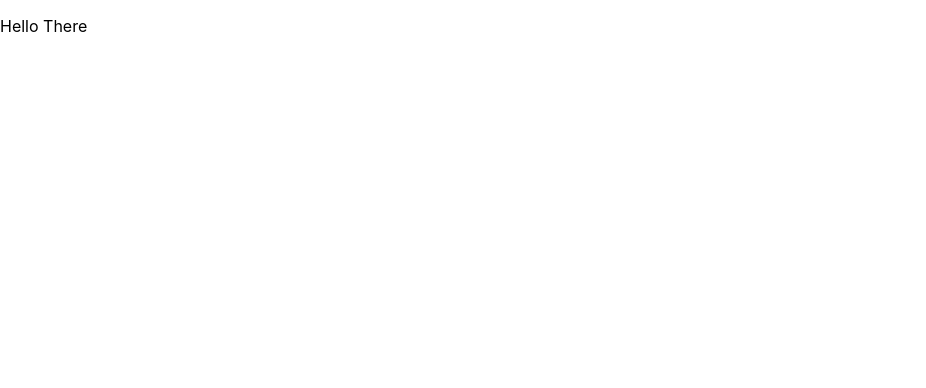
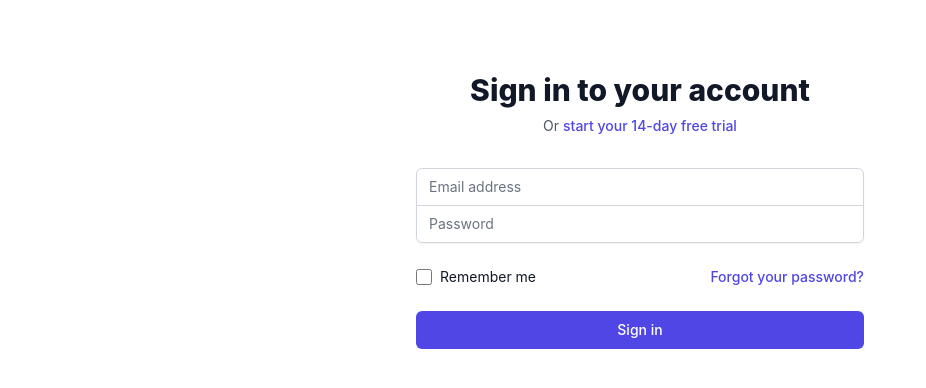
Before and after one commit to CanberraMenthonnex/messagerie-node-front, a React (Create React App) app: page / in a window 1280 px wide. Shown: the top 388 px of the page, without its empty margins (0-926 px from the left). Built offline with nearby package versions, Linux system fonts and the light colour scheme.

Commit message:
add tailwind login component

```diff
--- a/package.json
+++ b/package.json
@@ -35,5 +35,10 @@
       "last 1 firefox version",
       "last 1 safari version"
     ]
+  },
+  "devDependencies": {
+    "autoprefixer": "^10.4.1",
+    "postcss": "^8.4.5",
+    "tailwindcss": "^3.0.10"
   }
 }
--- /dev/null
+++ b/postcss.config.js
@@ -0,0 +1,6 @@
+module.exports = {
+  plugins: {
+    tailwindcss: {},
+    autoprefixer: {},
+  },
+}
--- a/src/App/App.js
+++ b/src/App/App.js
@@ -1,9 +1,9 @@
+import LoginCard from "../components/cards/login-card/login-card";
+
 function App() {
   return (
     <div className="App">
-      <header className="App-header">
-        <p>Hello There</p>
-      </header>
+        <LoginCard></LoginCard>
     </div>
   );
 }
--- /dev/null
+++ b/src/components/cards/login-card/login-card.js
@@ -0,0 +1,89 @@
+import React from "react";
+// import { LockClosedIcon } from '@heroicons/react/solid'
+import styles from "./login-card.module.css"
+
+
+export default function LoginCard(){
+    return(
+        <>
+        <div className="min-h-full flex items-center justify-center py-12 px-4 sm:px-6 lg:px-8">
+        <div className="max-w-md w-full space-y-8">
+          <div>
+            <h2 className="mt-6 text-center text-3xl font-extrabold text-gray-900">Sign in to your account</h2>
+            <p className="mt-2 text-center text-sm text-gray-600">
+              Or{' '}
+              <a href="https://www.youtube.com/watch?v=dQw4w9WgXcQ" className="font-medium text-indigo-600 hover:text-indigo-500">
+                start your 14-day free trial
+              </a>
+            </p>
+          </div>
+          <form className="mt-8 space-y-6" action="#" method="POST">
+            <input type="hidden" name="remember" defaultValue="true" />
+            <div className="rounded-md shadow-sm -space-y-px">
+              <div>
+                <label htmlFor="email-address" className="sr-only">
+                  Email address
+                </label>
+                <input
+                  id="email-address"
+                  name="email"
+                  type="email"
+                  autoComplete="email"
+                  required
+                  className="appearance-none rounded-none relative block w-full px-3 py-2 border border-gray-300 placeholder-gray-500 text-gray-900 rounded-t-md focus:outline-none focus:ring-indigo-500 focus:border-indigo-500 focus:z-10 sm:text-sm"
+                  placeholder="Email address"
+                />
+              </div>
+              <div>
+                <label htmlFor="password" className="sr-only">
+                  Password
+                </label>
+                <input
+                  id="password"
+                  name="password"
+                  type="password"
+                  autoComplete="current-password"
+                  required
+                  className="appearance-none rounded-none relative block w-full px-3 py-2 border border-gray-300 placeholder-gray-500 text-gray-900 rounded-b-md focus:outline-none focus:ring-indigo-500 focus:border-indigo-500 focus:z-10 sm:text-sm"
+                  placeholder="Password"
+                />
+              </div>
+            </div>
+
+            <div className="flex items-center justify-between">
+              <div className="flex items-center">
+                <input
+                  id="remember-me"
+                  name="remember-me"
+                  type="checkbox"
+                  className="h-4 w-4 text-indigo-600 focus:ring-indigo-500 border-gray-300 rounded"
+                />
+                <label htmlFor="remember-me" className="ml-2 block text-sm text-gray-900">
+                  Remember me
+                </label>
+              </div>
+
+              <div className="text-sm">
+                <a href="#" className="font-medium text-indigo-600 hover:text-indigo-500">
+                  Forgot your password?
+                </a>
+              </div>
+            </div>
+
+            <div>
+              <button
+                type="submit"
+                className="group relative w-full flex justify-center py-2 px-4 border border-transparent text-sm font-medium rounded-md text-white bg-indigo-600 hover:bg-indigo-700 focus:outline-none focus:ring-2 focus:ring-offset-2 focus:ring-indigo-500"
+              >
+                <span className="absolute left-0 inset-y-0 flex items-center pl-3">
+                  {/* <LockClosedIcon className="h-5 w-5 text-indigo-500 group-hover:text-indigo-400" aria-hidden="true" /> */}
+                </span>
+                Sign in
+              </button>
+            </div>
+          </form>
+        </div>
+      </div>
+    </>
+    )
+}
--- a/src/index.css
+++ b/src/index.css
@@ -1,3 +1,7 @@
+@tailwind base;
+@tailwind components;
+@tailwind utilities;
+
 body {
   margin: 0;
   font-family: -apple-system, BlinkMacSystemFont, 'Segoe UI', 'Roboto', 'Oxygen',
--- /dev/null
+++ b/tailwind.config.js
@@ -0,0 +1,9 @@
+module.exports = {
+  content: [
+      "./src/components/cards/login-card/login-card.js"
+  ],
+  theme: {
+    extend: {},
+  },
+  plugins: [],
+}
```
Also changed, not shown: src/scenes/login/login.js (added, +12 -0 lines), src/components/cards/login-card/login-card.module.css (added), src/scenes/login/login.module.css (added), 1 other file (tests, documents, lock files or other folders).
